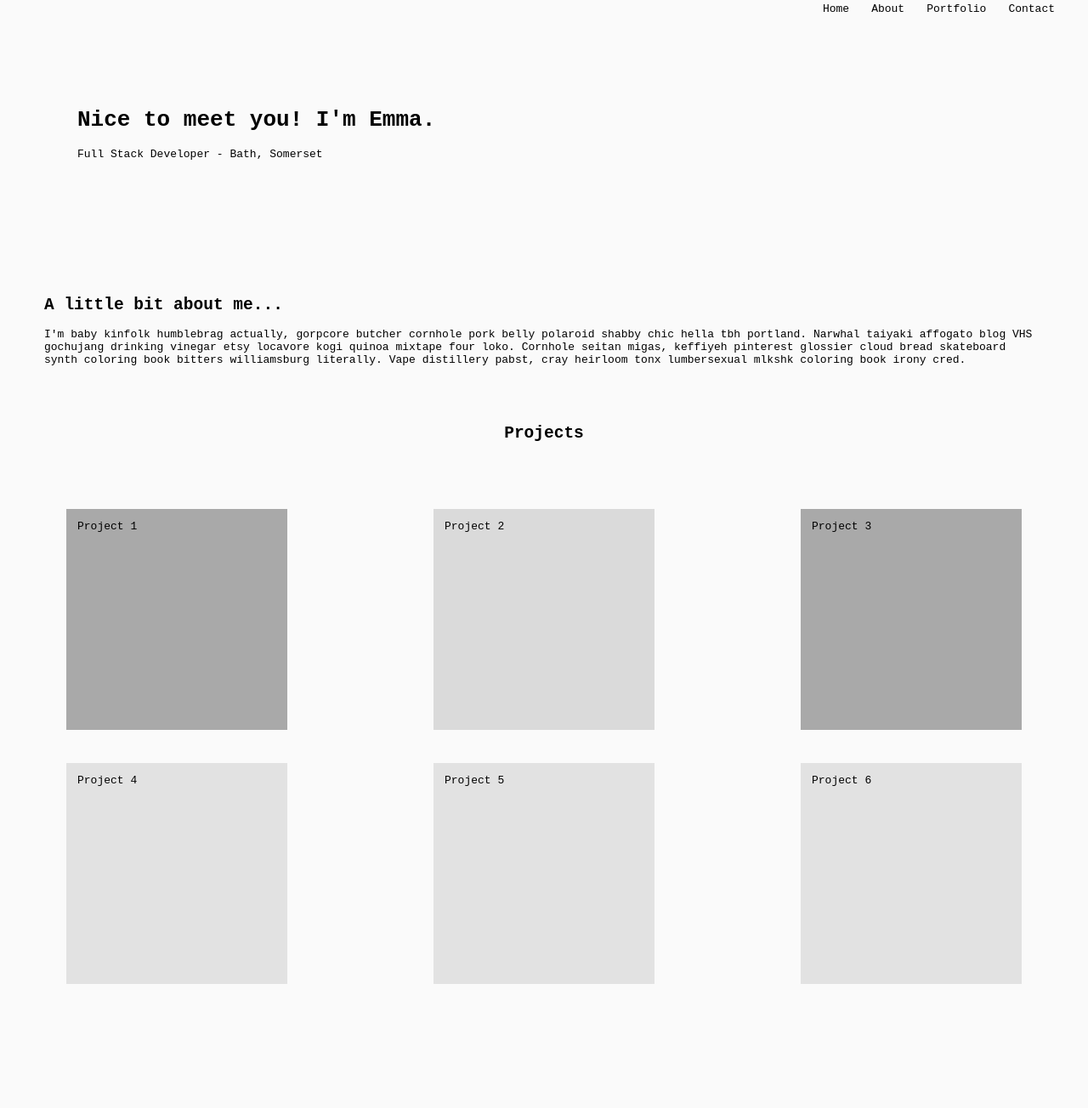
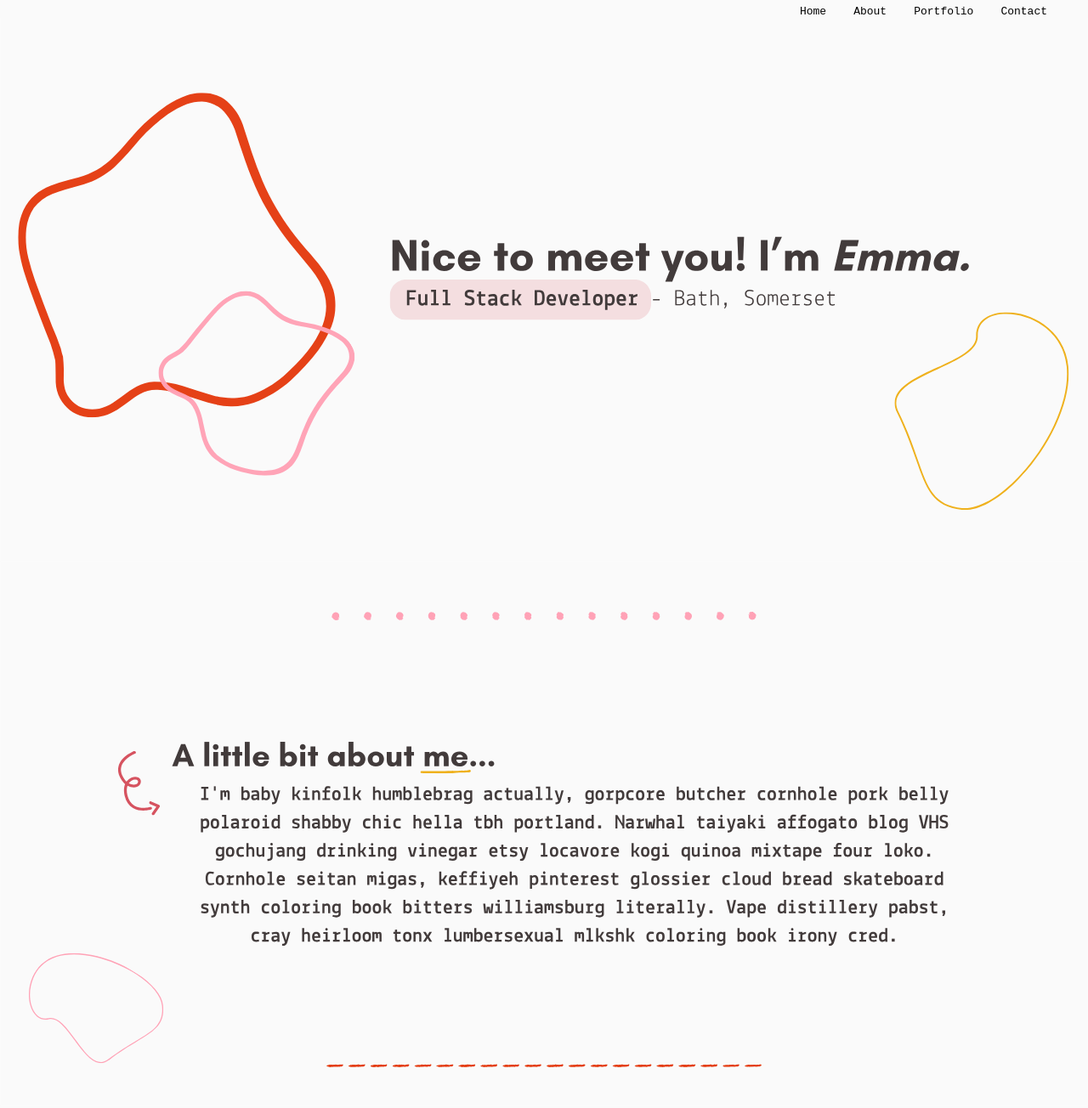
Before and after one commit to emferrari31/portfolio, a plain HTML site: page index.html in a window 1280 px wide. Shown: the part 10-1314 px from the top of the page at 85% size. Drawn offline with nearby package versions, Linux system fonts and the light colour scheme.

Commit message:
added header about svg reative

```diff
--- a/index.html
+++ b/index.html
@@ -3,6 +3,10 @@
 <head>
     <meta charset="UTF-8">
     <title>My Portfolio Site </title>
+    <link href='https://unpkg.com/boxicons@2.1.4/css/boxicons.min.css' rel='stylesheet'>
+    <link rel="preconnect" href="https://fonts.googleapis.com">
+    <link rel="preconnect" href="https://fonts.gstatic.com" crossorigin>
+    <link href="https://fonts.googleapis.com/css2?family=Poppins:ital,wght@0,100;0,200;0,300;0,400;0,500;0,600;0,700;0,800;0,900;1,100;1,200;1,300;1,400;1,500;1,600;1,700;1,800;1,900&display=swap" rel="stylesheet">
     <link rel="stylesheet" href="portfolio.css">
     <meta name="viewport" content="width=device-width, initial-scale=1.0">
 </head>
@@ -10,26 +14,34 @@
 <body>
 
 <nav>
-    <div class="navFlexContainer">
-        <a href="#"> Home </a>
-        <a href="#"> About </a>
-        <a href="#"> Portfolio </a>
-        <a href="#"> Contact </a>
+    <div id="jumpHome" class="navFlexContainer">
+        <a href="#jumpHome"> Home </a>
+        <a href="#jumpAbout"> About </a>
+        <a href="#jumpPortfolio"> Portfolio </a>
+        <a href="#jumpContact"> Contact </a>
     </div>
 </nav>
 
     <header>
-        <h1> Nice to meet you! I'm Emma. </h1>
-        Full Stack Developer - Bath, Somerset
+<!--        <h1> Nice to meet you! I'm Emma. </h1>-->
+<!--        Full Stack Developer - Bath, Somerset-->
+
+        <img class="headerImage"  src="Heading2.svg" alt="heading">
+
     </header>
 
-    <section class="aboutFlexContainer">
-        <h1> A little bit about me... </h1>
-        I'm baby kinfolk humblebrag actually, gorpcore butcher cornhole pork belly polaroid shabby chic hella tbh portland. Narwhal taiyaki affogato blog VHS gochujang drinking vinegar etsy locavore kogi quinoa mixtape four loko. Cornhole seitan migas, keffiyeh pinterest glossier cloud bread skateboard synth coloring book bitters williamsburg literally. Vape distillery pabst, cray heirloom tonx lumbersexual mlkshk coloring book irony cred.
+<!--    <section id="jumpAbout" class="aboutFlexContainer">-->
+<!--        <h1> A little bit about me... </h1>-->
+<!--        I'm baby kinfolk humblebrag actually, gorpcore butcher cornhole pork belly polaroid shabby chic hella tbh portland. Narwhal taiyaki affogato blog VHS gochujang drinking vinegar etsy locavore kogi quinoa mixtape four loko. Cornhole seitan migas, keffiyeh pinterest glossier cloud bread skateboard synth coloring book bitters williamsburg literally. Vape distillery pabst, cray heirloom tonx lumbersexual mlkshk coloring book irony cred.-->
 
-    </section>
+<!--    </section>-->
 
-    <section>
+<section>
+    <img id="jumpAbout" class="aboutImage"  src="About_Me_Draft.svg" alt="About Me">
+
+</section>
+
+    <section id="jumpPortfolio">
         <h1 class="projectTitle"> Projects </h1>
 
         <div class="projectsFlexContainer">
@@ -48,8 +60,11 @@
     </section>
 
     <footer>
-        <h2> Get in touch! </h2>
+        <h2 id="jumpContact"> Get in touch! </h2>
         <p> Send me an email or connect via LinkedIn </p>
+
+        <a href="http://google.com"><i class='bx bxl-github'></i> </a>
+        <a href="https://www.linkedin.com/in/ferrariemma1610/"><i class='bx bxl-linkedin-square'></i> </a>
 
 
     </footer>
--- a/portfolio.css
+++ b/portfolio.css
@@ -1,13 +1,13 @@
 *{
     box-sizing: border-box;
     background-color: #fafafa;
-    font-family: monospace;
-
 
 }
 
+
 body {
     margin: 0;
+    font-family: monospace;
 }
 
 .navFlexContainer {
@@ -28,11 +28,29 @@ body {
 }
 
 header {
-    padding: 7rem;
+    display:flex;
+
 }
 
+.headerImage{
+    width:100vw;
+}
+
+/*header {*/
+/*    padding: 10rem 7rem;*/
+/*    font-family: "Poppins", sans-serif;*/
+/*}*/
+
+
+.aboutImage {
+    width: 100vw;
+
+
+}
+
+
 .aboutFlexContainer {
-    padding:4rem;
+    padding: 5rem 3rem;
 
 }
 
@@ -53,48 +71,56 @@ header {
 
 
 .project1 {
-    background-color: darkgray;
-    width: 20rem;
-    height: 20rem;
+    background-color: #e43d12;
+    width: 28rem;
+    height: 28rem;
     padding: 1rem;
+    text-align:center;
 }
 
 
+
+
 .project2 {
-    background-color: rgba(143, 143, 143, 0.3);
-    width: 20rem;
-    height: 20rem;
+    background-color: #d65360;
+    width: 28rem;
+    height: 28rem;
     padding: 1rem;
+    text-align:center;
 }
 
 
 .project3 {
-    background-color: darkgray;
-    width: 20rem;
-    height: 20rem;
+    background-color: #efb11d;
+    width: 28rem;
+    height: 28rem;
     padding: 1rem;
+    text-align:center;
 }
 
 
 .project4 {
     background-color: rgba(170, 170, 170, 0.3);
-    width: 20rem;
-    height: 20rem;
+    width: 28rem;
+    height: 28rem;
     padding: 1rem;
+    text-align:center;
 }
 
 .project5 {
     background-color: rgba(170, 170, 170, 0.3);
-    width: 20rem;
-    height: 20rem;
+    width: 28rem;
+    height: 28rem;
     padding: 1rem;
+    text-align:center;
 }
 
 .project6 {
     background-color: rgba(170, 170, 170, 0.3);
-    width: 20rem;
-    height: 20rem;
+    width: 28rem;
+    height: 28rem;
     padding: 1rem;
+    text-align:center;
 }
 
 
@@ -105,7 +131,52 @@ footer {
 
 }
 
-/* On screens that are 640px or more, set the background color to olive */
+
+
+/*!* 1100px and up*!*/
+/*@media screen and (min-width:1100px){*/
+/*    .projectsFlexContainer {*/
+/*        flex-direction: row;*/
+/*        align-content: center;*/
+/*        flex-wrap: wrap;*/
+/*        margin: 8rem;*/
+
+/*    }*/
+
+
+
+    /*header{*/
+    /*    padding: 10rem 7rem;*/
+
+    /*}*/
+
+
+
+
+    /*footer {*/
+    /*    padding: 10rem 0;*/
+    /*}*/
+
+
+
+/*800 and up */
+@media screen and (min-width:800px) {
+    .projectsFlexContainer {
+        padding-right: 8rem;
+        padding-left: 8rem;
+
+
+    }
+
+    footer {
+        padding: 10rem 0;
+    }
+
+}
+
+
+
+/*full screen */
 @media screen and (min-width:640px){
     .projectsFlexContainer {
         flex-direction: row;
@@ -115,5 +186,16 @@ footer {
 
     }
 
+        /*header{*/
+        /*    padding-top: 25rem;*/
+        /*    padding-right: 20rem;*/
+        /*    padding-bottom: 15rem;*/
+        /*    padding-left: 20rem;*/
 
-}
+        /*}*/
+
+        footer {
+            padding: 10rem 0;
+        }
+
+    }
```
Also changed, not shown: About_Me_Draft.svg (added), Heading.svg (added), Heading2.svg (added).
